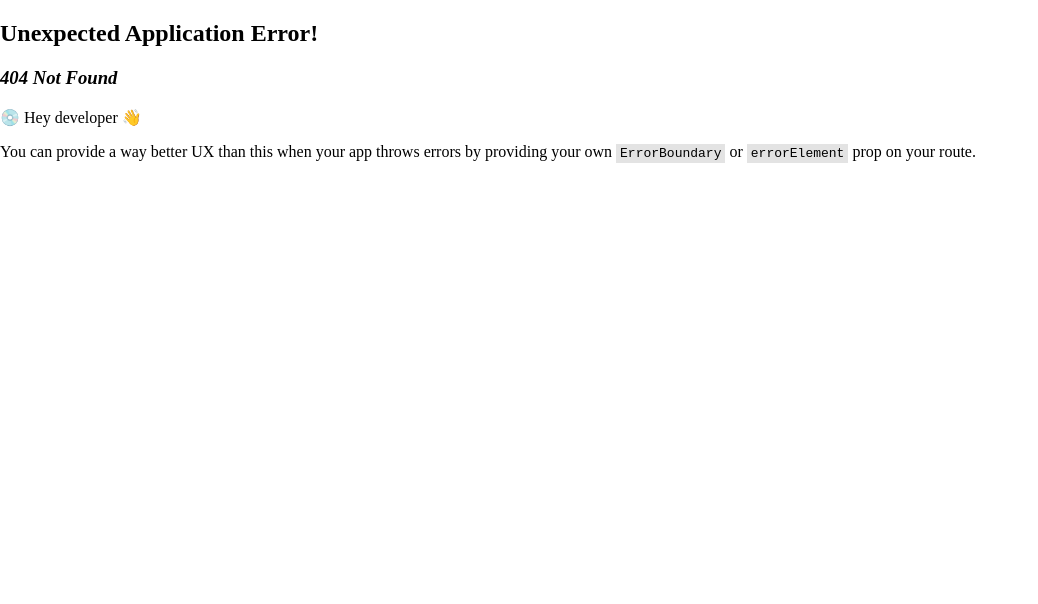
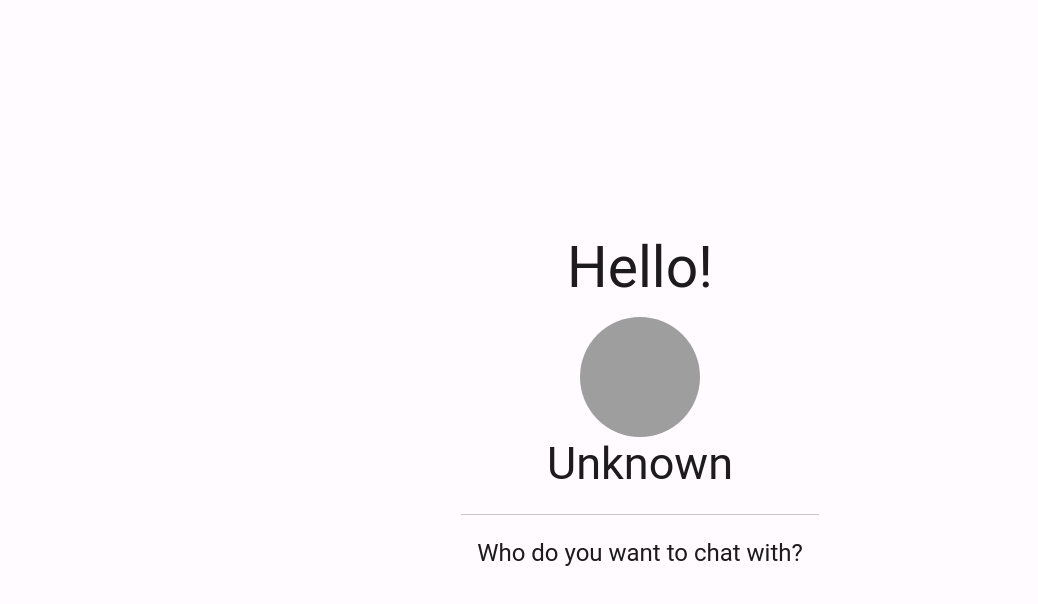
Before and after one commit to rohitrai3/messenger, a React (Vite) app: page /home in a window 1280 px wide. Before the commit this address had no page. Shown: the top 604 px of the page, without its empty margins (0-1038 px from the left). Built offline with nearby package versions, Linux system fonts and the light colour scheme; grey boxes are pictures that could not be loaded.

Commit message:
Add user data store and home page

```diff
--- a/package.json
+++ b/package.json
@@ -10,9 +10,11 @@
     "preview": "vite preview"
   },
   "dependencies": {
+    "@reduxjs/toolkit": "^1.9.5",
     "firebase": "^10.0.0",
     "react": "^18.2.0",
     "react-dom": "^18.2.0",
+    "react-redux": "^8.1.1",
     "react-router-dom": "^6.14.1"
   },
   "devDependencies": {
--- /dev/null
+++ b/src/components/home.tsx
@@ -0,0 +1,20 @@
+import { useAppSelector } from "../hooks/hooks";
+
+export default function Home() {
+  const userName = useAppSelector((state) => state.user.name);
+
+  return (
+    <div className="home background">
+      <div className="display-large on-background-text">Hello!</div>
+      <img
+        className="profile-photo"
+        src="https://raw.githubusercontent.com/rohitrai3/resources/main/images/profile.jpg"
+      />
+      <div className="display-medium on-background-text">{userName}</div>
+      <div className="horizontal-line outline-variant" />
+      <div className="headline-small on-background-text">
+        Who do you want to chat with?
+      </div>
+    </div>
+  );
+}
--- a/src/components/signin.tsx
+++ b/src/components/signin.tsx
@@ -1,9 +1,14 @@
 import authenticate from "../services/authentication";
 import google from "../assets/google.svg";
 import { useState } from "react";
+import { useNavigate } from "react-router-dom";
+import { UserState, setEmail, setName } from "../store/slices/userSlice";
+import { useAppDispatch } from "../hooks/hooks";
 
 export default function SignIn() {
   const [authenticating, setAuthenticating] = useState<boolean>(false);
+  const dispatch = useAppDispatch();
+  const navigate = useNavigate();
 
   const getSignInButton = () => {
     return authenticating ? (
@@ -29,7 +34,10 @@ export default function SignIn() {
 
   const signIn = async () => {
     setAuthenticating(true);
-    await authenticate();
+    const user: UserState = await authenticate();
+    dispatch(setName(user.name));
+    dispatch(setEmail(user.email));
+    navigate("/home");
     setAuthenticating(false);
   };
 
--- /dev/null
+++ b/src/hooks/hooks.tsx
@@ -0,0 +1,5 @@
+import { TypedUseSelectorHook, useDispatch, useSelector } from "react-redux";
+import { AppDispatch, RootState } from "../store/store";
+
+export const useAppDispatch: () => AppDispatch = useDispatch;
+export const useAppSelector: TypedUseSelectorHook<RootState> = useSelector;
--- a/src/main.tsx
+++ b/src/main.tsx
@@ -1,10 +1,14 @@
 import React from "react";
 import ReactDOM from "react-dom/client";
+import { Provider } from "react-redux";
+import { store } from "./store/store.tsx";
 import App from "./components/App.tsx";
 import "./styles/theme.css";
 
 ReactDOM.createRoot(document.getElementById("root")!).render(
   <React.StrictMode>
-    <App />
+    <Provider store={store}>
+      <App />
+    </Provider>
   </React.StrictMode>
 );
--- a/src/router/router.tsx
+++ b/src/router/router.tsx
@@ -1,9 +1,15 @@
 import { createBrowserRouter } from "react-router-dom";
 import SignIn from "../components/signin";
+import Home from "../components/home";
 
 const sign_in = {
   path: "/",
   element: <SignIn />,
 };
 
-export const router = createBrowserRouter([sign_in]);
+const home = {
+  path: "/home",
+  element: <Home />,
+};
+
+export const router = createBrowserRouter([sign_in, home]);
--- a/src/services/authentication.tsx
+++ b/src/services/authentication.tsx
@@ -1,18 +1,22 @@
 import { GoogleAuthProvider, getAuth, signInWithPopup } from "firebase/auth";
 import app from "./firebase";
+import { UserState } from "../store/slices/userSlice";
 
 const provider = new GoogleAuthProvider();
 const auth = getAuth(app);
 
 const authenticate = async () => {
+  const user: UserState = { name: "Unknown", email: "Unknown" };
   await signInWithPopup(auth, provider)
     .then((response) => {
-      const user = response.user;
-      console.log("user: ", user);
+      console.log("response: ", response);
+      (user.name = response.user.displayName!),
+        (user.email = response.user.email!);
     })
     .catch((error) => {
       console.log("Authentication error: ", error);
     });
+  return user;
 };
 
 export default authenticate;
--- /dev/null
+++ b/src/store/slices/userSlice.tsx
@@ -0,0 +1,30 @@
+import { createSlice, PayloadAction } from "@reduxjs/toolkit";
+import { RootState } from "../store";
+
+export interface UserState {
+  name: string;
+  email: string;
+}
+
+const initialState: UserState = {
+  name: "Unknown",
+  email: "Unknown",
+};
+
+export const userSlice = createSlice({
+  name: "user",
+  initialState,
+  reducers: {
+    setName: (state, action: PayloadAction<string>) => {
+      state.name = action.payload;
+    },
+    setEmail: (state, action: PayloadAction<string>) => {
+      state.email = action.payload;
+    },
+  },
+});
+
+export const { setName, setEmail } = userSlice.actions;
+export const selectUserName = (state: RootState) => state.user.name;
+export const selectUserEmail = (state: RootState) => state.user.email;
+export default userSlice.reducer;
--- /dev/null
+++ b/src/store/store.tsx
@@ -0,0 +1,11 @@
+import { configureStore } from "@reduxjs/toolkit";
+import userReducer from "./slices/userSlice";
+
+export const store = configureStore({
+  reducer: {
+    user: userReducer,
+  },
+});
+
+export type RootState = ReturnType<typeof store.getState>;
+export type AppDispatch = typeof store.dispatch;
--- a/src/styles/style.css
+++ b/src/styles/style.css
@@ -57,6 +57,29 @@ button {
   100% { transform: rotate(360deg); }
 }
 
+.home {
+  width: 100dvw;
+  height: 100dvh;
+  display: flex;
+  flex-direction: column;
+  justify-content: center;
+  align-items: center;
+}
+
+.profile-photo {
+  width: 120px;
+  height: 120px;
+  border-radius: 100px;
+  margin-top: 16px;
+}
+
+.horizontal-line {
+  width: 358px;
+  height: 1px;
+  margin-top: 24px;
+  margin-bottom: 24px;
+}
+
 @media (prefers-color-scheme: dark) {
   .portfolio-button {
     color: black;
```
Also changed, not shown: 1 other file (tests, documents, lock files or other folders).
